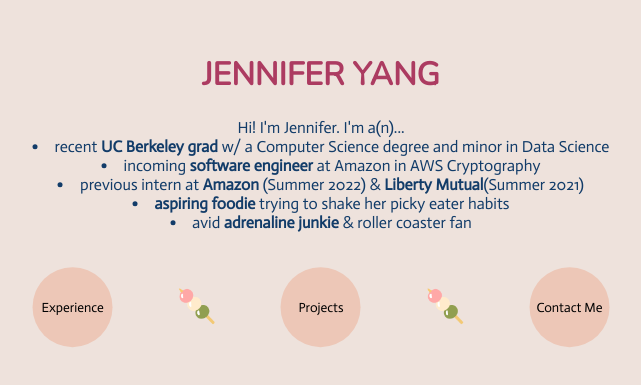
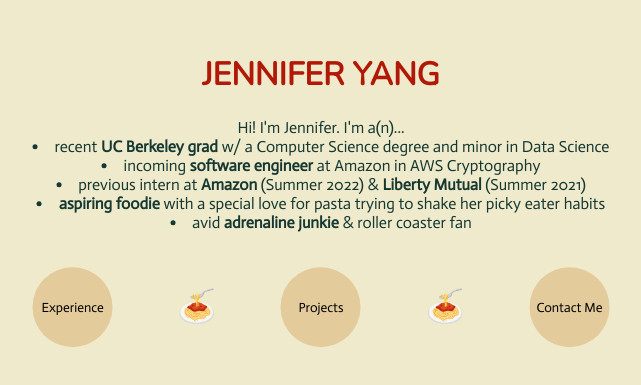
Before and after one commit to jenniferyang818/jenniferyang818.github.io, a React (Create React App) app: page / in a window 1280 px wide. Shown: the part 209-594 px from the top of the page, without its empty margins (319-960 px from the left). Built offline with nearby package versions, Linux system fonts and the light colour scheme.

Commit message:
Color scheme changed to pasta. Bare bones landing page done

```diff
--- a/src/pages/Landing.css
+++ b/src/pages/Landing.css
@@ -1,14 +1,14 @@
 h1 {
   font-family: 'Nunito', sans-serif;
-  color: #AC3B61;
+  color: #b21807;
 }
 body {
   margin: 0;
   font-family: 'Actor', sans-serif;
   -webkit-font-smoothing: antialiased;
   -moz-osx-font-smoothing: grayscale;
-  background-color: #EEE2DC;
-  color: #123C69
+  background-color: #efeacb;
+  color: #163832;
 }
 
 code {
@@ -31,7 +31,7 @@ code {
 }
 
 .button {
-    background-color: #EDC7B7;
+    background-color: #e3cb9c;
     border: none;
     width: 5rem;
     height: 5rem;
@@ -40,7 +40,7 @@ code {
 }
 
 .button:hover {
-    background-color: #e8a386;
+    background-color: #d5a55d;
     transform: scale(1.6);
     transition: 0.5s;
     cursor: pointer;
--- a/src/pages/Landing.js
+++ b/src/pages/Landing.js
@@ -9,8 +9,8 @@ function Landing() {
           <p>Hi! I'm Jennifer. I'm a(n)...
             <li>recent <b>UC Berkeley grad</b> w/ a Computer Science degree and minor in Data Science</li>
             <li>incoming <b>software engineer</b> at Amazon in AWS Cryptography</li>
-            <li>previous intern at <b>Amazon</b> (Summer 2022) & <b>Liberty Mutual</b>(Summer 2021)</li>
-            <li><b>aspiring foodie</b> trying to shake her picky eater habits</li>
+            <li>previous intern at <b>Amazon</b> (Summer 2022) & <b>Liberty Mutual</b> (Summer 2021)</li>
+            <li><b>aspiring foodie </b> with a special love for pasta trying to shake her picky eater habits</li>
             <li>avid <b>adrenaline junkie</b> & roller coaster fan</li>
           </p>
         </div>
@@ -18,19 +18,25 @@ function Landing() {
         <div className="buttons">
           <div>
             <Link to="/experience">
-              <button class="button"><span>Experience</span></button>
+              <button class="button">
+                Experience
+              </button>
             </Link>
           </div>
-          <h1>🍡</h1>
+          <h1>🍝</h1>
           <div>
             <Link to="/projects">
-              <button class="button"><span>Projects</span></button>
+              <button class="button">
+                Projects
+              </button>
             </Link>
           </div>
-          <h1>🍡</h1>
+          <h1>🍝</h1>
           <div>
             <Link to="/about">
-              <button class="button"><span>Contact Me</span></button>
+              <button class="button">
+                  Contact Me
+                </button>
             </Link>
           </div>
        </div>
```
Also changed, not shown: src/pages/meatball.png (added).
